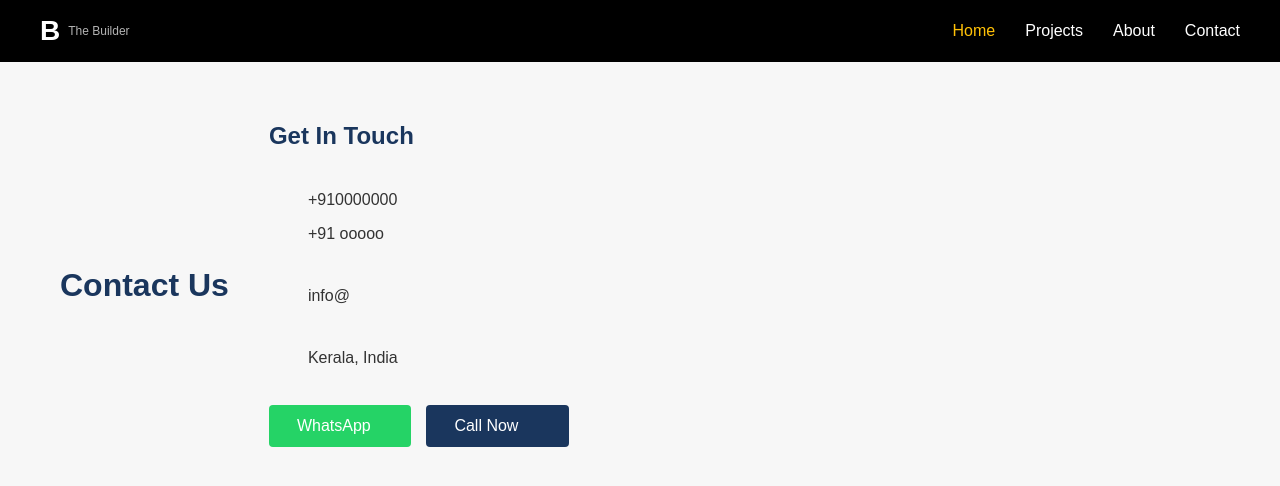
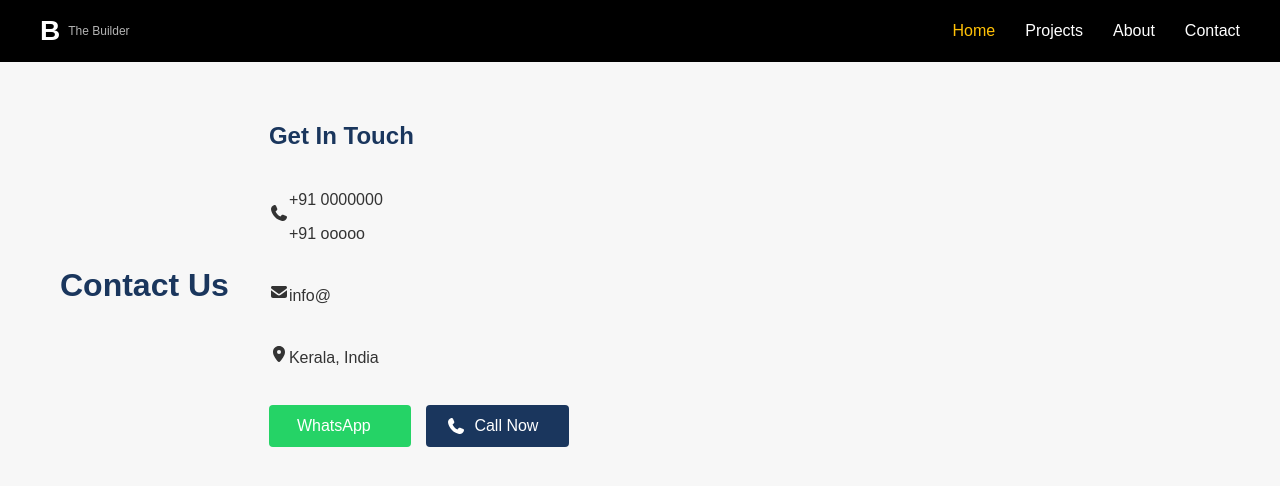
Before and after one commit to Abincleetus007/test, a React (Create React App) app: page /contact in a window 1280 px wide. Shown: the top 486 px of the page. Built offline with nearby package versions, Linux system fonts and the light colour scheme.

Commit message:
animation demo

```diff
--- a/src/pages/Contact.js
+++ b/src/pages/Contact.js
@@ -1,6 +1,10 @@
 import { useState } from 'react';
 import WhatsAppButton from '../components/WhatsAppButton';
 import './Contact.css';
+
+// ✅ Import Font Awesome React Components
+import { FontAwesomeIcon } from "@fortawesome/react-fontawesome";
+import { faPhone, faEnvelope, faMapMarkerAlt } from "@fortawesome/free-solid-svg-icons";
 
 export default function Contact() {
   const [formData, setFormData] = useState({
@@ -20,7 +24,6 @@
 
   const handleSubmit = (e) => {
     e.preventDefault();
-    // Handle form submission here
     console.log('Form submitted:', formData);
     alert('Thank you for your message. We will contact you soon!');
   };
@@ -31,28 +34,36 @@
       <div className="contact-content">
         <div className="contact-info">
           <h2>Get In Touch</h2>
+
+          {/* Phone */}
           <div className="contact-item">
-            <i className="fas fa-phone"></i>
+            <FontAwesomeIcon icon={faPhone} className="contact-icon" />
             <div>
-              <p>+910000000</p>
+              <p>+91 0000000</p>
               <p>+91 ooooo</p>
             </div>
           </div>
+
+          {/* Email */}
           <div className="contact-item">
-            <i className="fas fa-envelope"></i>
+            <FontAwesomeIcon icon={faEnvelope} className="contact-icon" />
             <p>info@</p>
           </div>
+
+          {/* Location */}
           <div className="contact-item">
-            <i className="fas fa-map-marker-alt"></i>
+            <FontAwesomeIcon icon={faMapMarkerAlt} className="contact-icon" />
             <p>Kerala, India</p>
           </div>
+
+          {/* Actions */}
           <div className="contact-actions">
             <WhatsAppButton
               message="Hi, I'm interested in your construction services. Can you provide more information?"
               className="whatsapp-btn"
             />
             <a href="tel:+00000000" className="call-btn">
-              <i className="fas fa-phone"></i> Call Now
+              <FontAwesomeIcon icon={faPhone} className="contact-icon" /> Call Now
             </a>
           </div>
         </div>
--- a/src/pages/HomePage.js
+++ b/src/pages/HomePage.js
@@ -14,8 +14,8 @@
 
 
       {/* Hero Section */}
-      <section id="home" className="hero-section">
-        <div className="hero-content">
+      <section id="home" className="hero-section" data-aos="fade-down">
+        <div className="hero-content" >
           <h1>THE BUILDER</h1>
           <p>ARCHITECTS | INTERIOR | CONSTRUCTION & CONTRACTING</p>
           <button
```
Also changed, not shown: src/pages/Contact.css (line endings or trailing spaces).
